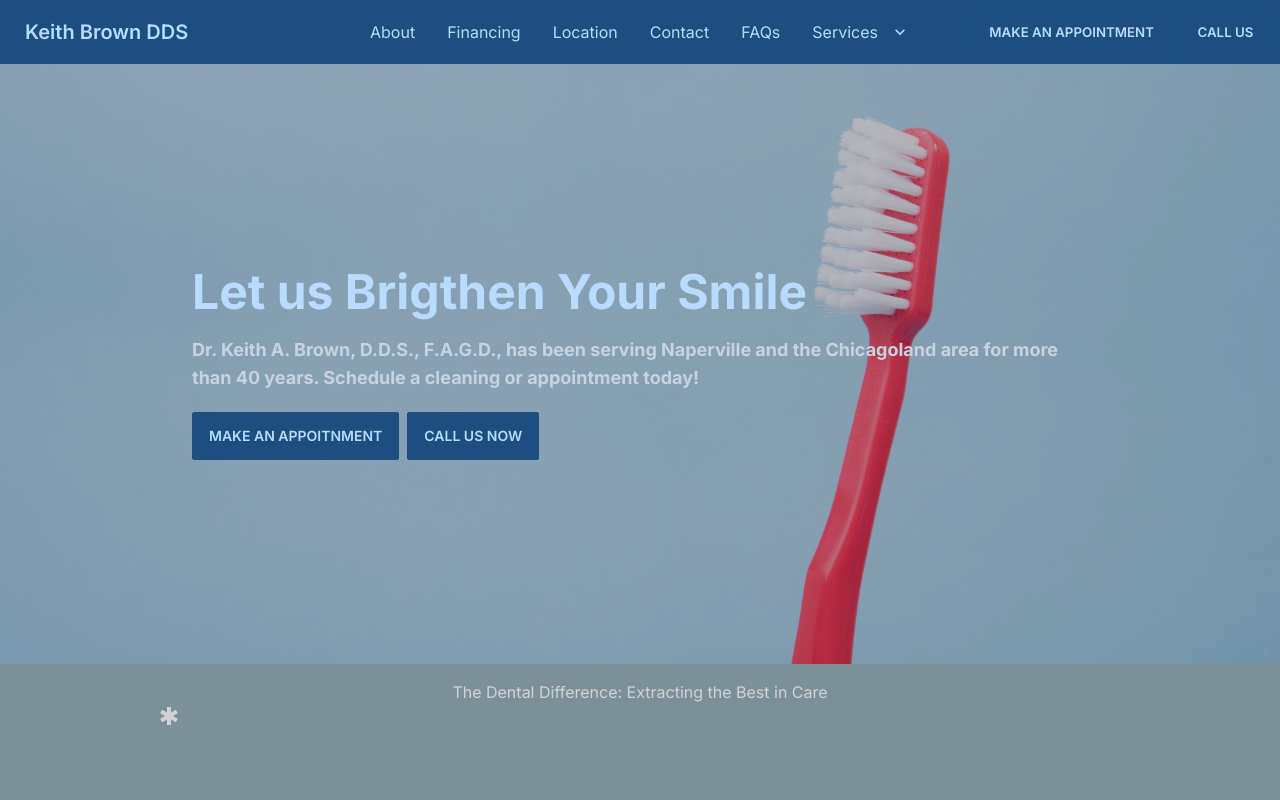
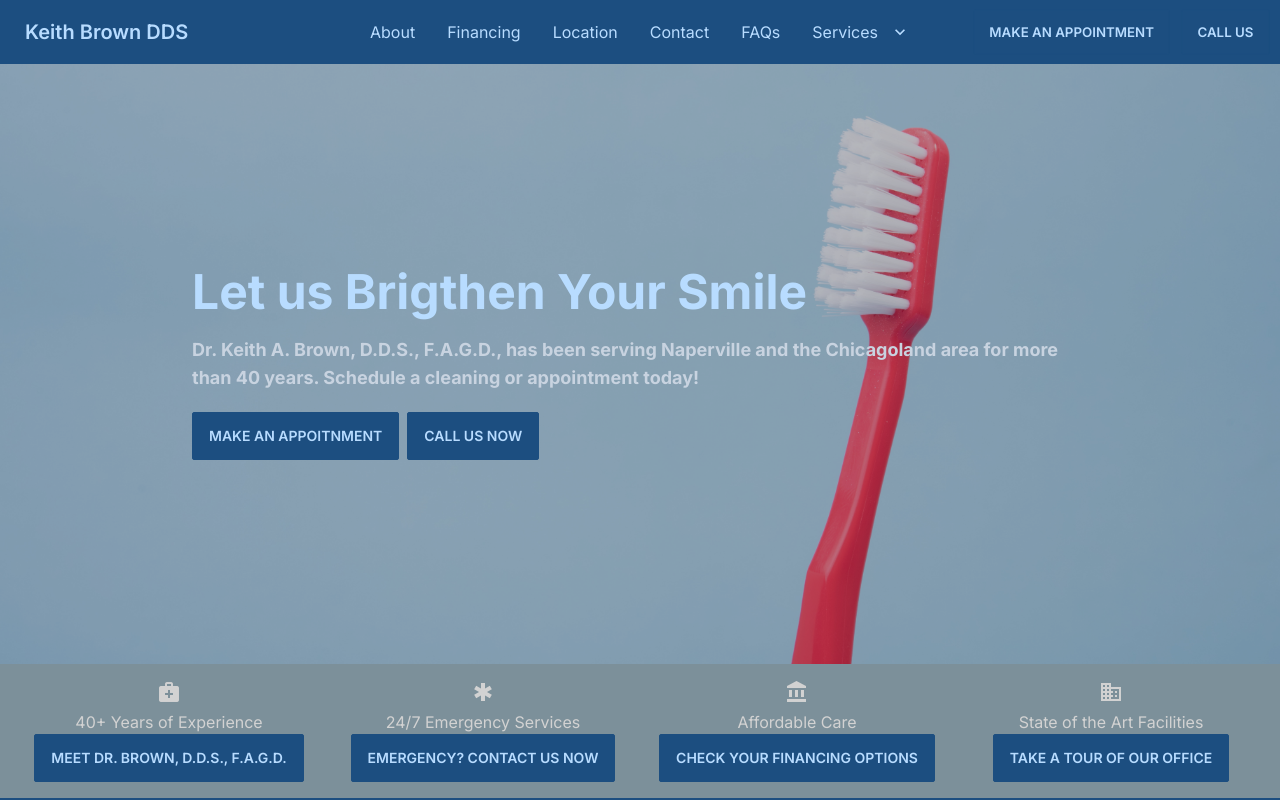
Before and after one commit to tbrown034/kab-dental, a Next.js app: page / in a window 1280 px wide. Shown: the top 800 px of the page. Built offline with nearby package versions, Linux system fonts and the light colour scheme.

Commit message:
setting up whyusbanner, functional, but not styled

```diff
--- a/app/layout/WhyUsBanner.jsx
+++ b/app/layout/WhyUsBanner.jsx
@@ -1,8 +1,9 @@
+import Link from "next/link";
 export default function WhyUsBanner() {
   const data = [
     {
       id: 1,
-      icon: "user md",
+      icon: "medical_services",
       title: "40+ Years of Experience",
       buttonText: "Meet Dr. Brown, D.D.S., F.A.G.D.",
       path: "/about",
@@ -16,14 +17,14 @@ export default function WhyUsBanner() {
     },
     {
       id: 3,
-      icon: "money bill alternate outline",
+      icon: "account_balance",
       title: "Affordable Care",
       buttonText: "Check Your Financing Options",
       path: "/financing",
     },
     {
       id: 4,
-      icon: "heartbeat",
+      icon: "business",
       title: "State of the Art Facilities",
       buttonText: "Take a Tour of our Office",
       path: "/location",
@@ -32,14 +33,17 @@ export default function WhyUsBanner() {
 
   return (
     <>
-      <div className="p-4 text-center min-h-25vh bg-secondary">
-        <h1>The Dental Difference: Extracting the Best in Care</h1>
-        <div className="grid grid-cols-4 gap-2 ">
-          <div>
-            <div>
-              <span className="material-icons">emergency</span>
+      <div className="p-4 text-center bg-secondary">
+        <div className="grid gap-2 lg:grid-cols-4 ">
+          {data.map((item) => (
+            <div key={item.id}>
+              <span className="material-icons">{item.icon}</span>
+              <p>{item.title}</p>
+              <Link href={item.path} className="btn btn-primary">
+                {item.buttonText}
+              </Link>
             </div>
-          </div>
+          ))}
         </div>
       </div>
     </>
```
